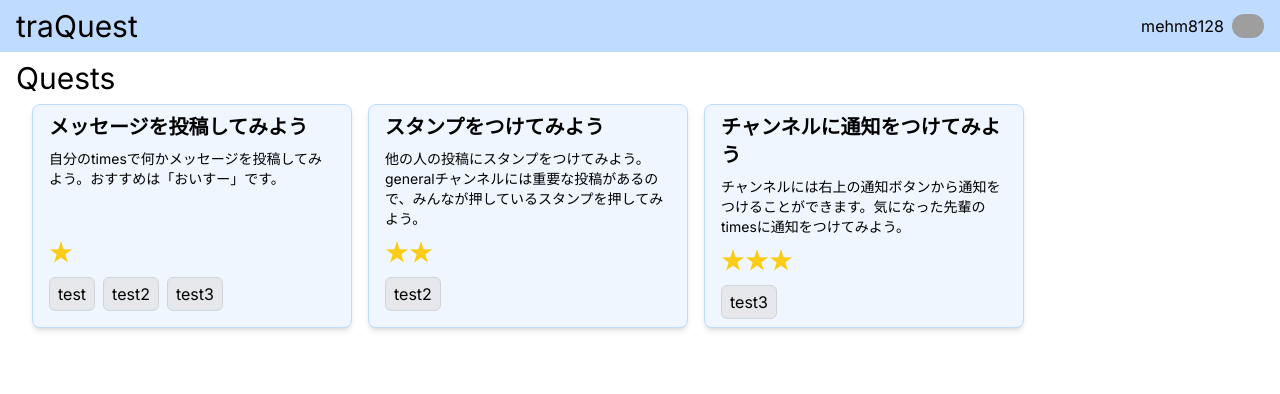
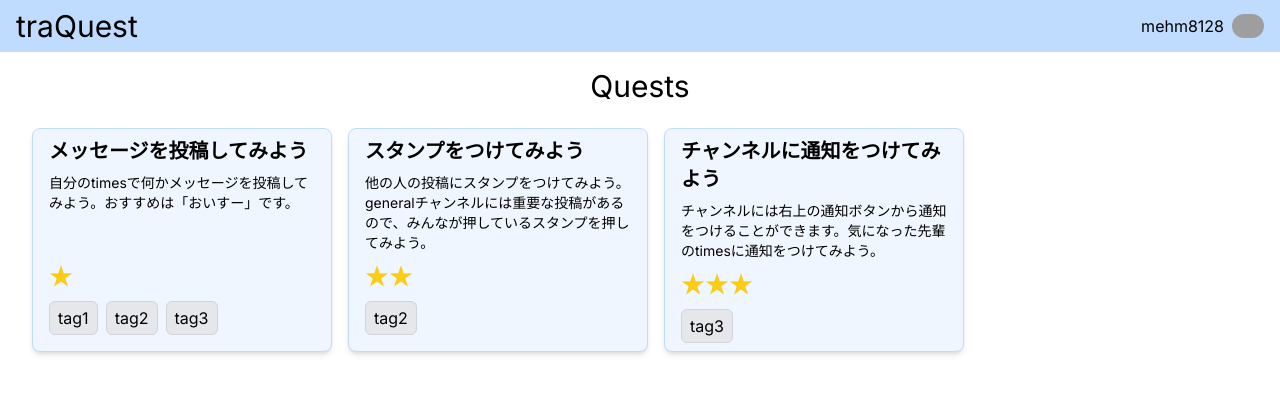
Before and after one commit to mehm8128/traQuest-UI, a Next.js app: page / in a window 1280 px wide. Shown: the top 394 px of the page. Built offline with nearby package versions, Linux system fonts and the light colour scheme; grey boxes are pictures that could not be loaded.

Commit message:
色々修正

```diff
--- a/src/apis/quests/mocks.ts
+++ b/src/apis/quests/mocks.ts
@@ -1,4 +1,10 @@
 import { Quest, QuestDetail } from "@/apis/quests/types"
+
+export const tag = (id: string) => ({
+	id,
+	name: `tag${id}`,
+	createdAt: "2023-01-01T00:00:00.000Z",
+})
 
 export const quests: Quest[] = [
 	{
@@ -7,10 +13,12 @@ export const quests: Quest[] = [
 		title: "メッセージを投稿してみよう",
 		level: 1,
 		completed: true,
-		completeCount: 0,
+		completedCount: 0,
 		description:
 			"自分のtimesで何かメッセージを投稿してみよう。おすすめは「おいすー」です。",
-		tags: ["test", "test2", "test3"],
+		tags: [tag("1"), tag("2"), tag("3")],
+		createdAt: "2023-01-01T00:00:00.000Z",
+		updatedAt: "2023-01-01T00:00:00.000Z",
 	},
 	{
 		id: "2",
@@ -18,10 +26,12 @@ export const quests: Quest[] = [
 		title: "スタンプをつけてみよう",
 		level: 2,
 		completed: false,
-		completeCount: 0,
+		completedCount: 0,
 		description:
 			"他の人の投稿にスタンプをつけてみよう。generalチャンネルには重要な投稿があるので、みんなが押しているスタンプを押してみよう。",
-		tags: ["test2"],
+		tags: [tag("2")],
+		createdAt: "2023-01-01T00:00:00.000Z",
+		updatedAt: "2023-01-01T00:00:00.000Z",
 	},
 	{
 		id: "3",
@@ -29,10 +39,12 @@ export const quests: Quest[] = [
 		title: "チャンネルに通知をつけてみよう",
 		level: 3,
 		completed: false,
-		completeCount: 0,
+		completedCount: 0,
 		description:
 			"チャンネルには右上の通知ボタンから通知をつけることができます。気になった先輩のtimesに通知をつけてみよう。",
-		tags: ["test3"],
+		tags: [tag("3")],
+		createdAt: "2023-01-01T00:00:00.000Z",
+		updatedAt: "2023-01-01T00:00:00.000Z",
 	},
 ]
 
--- /dev/null
+++ b/src/apis/users.ts/types.ts
@@ -0,0 +1,5 @@
+export interface User {
+	name: string
+	completedQuests: string[]
+	score: number
+}
--- a/src/app/[questId]/page.tsx
+++ b/src/app/[questId]/page.tsx
@@ -7,7 +7,7 @@ import Image from "next/image"
 export default function Quest() {
 	return (
 		<div className="w-1/2 mx-auto py-4">
-			<h1 className="text-2xl font-bold">{questDetail.title}</h1>
+			<h1 className="text-3xl font-bold">{questDetail.title}</h1>
 			<div className="flex justify-between mt-2">
 				<p>{questDetail.description}</p>
 				<div className="flex flex-col items-end gap-2">
--- a/src/app/_components/QuestPanel.tsx
+++ b/src/app/_components/QuestPanel.tsx
@@ -8,7 +8,7 @@ interface Props {
 
 export default function QuestPanel(props: Props) {
 	return (
-		<div className="bg-blue-50 border border-blue-200 rounded-lg shadow-md w-80 h-56 px-4 pt-2 pb-4 flex flex-col gap-2 transition-all hover:shadow-lg hover:opacity-90">
+		<div className="bg-blue-50 border border-blue-200 rounded-lg shadow-md w-[300px] h-56 px-4 pt-2 pb-4 flex flex-col gap-2 transition-all hover:shadow-lg hover:opacity-90">
 			<div className="text-xl font-bold">{props.quest.title}</div>
 			<p className="text-sm flex-grow">{props.quest.description}</p>
 			<QuestLevel level={props.quest.level} />
--- /dev/null
+++ b/src/app/loading.tsx
@@ -0,0 +1,3 @@
+export default function Request() {
+	return <div className="w-1/3 mx-auto py-4">loading...</div>
+}
--- a/src/app/page.tsx
+++ b/src/app/page.tsx
@@ -5,8 +5,8 @@ import Link from "next/link"
 export default function Home() {
 	return (
 		<div>
-			<h1 className="text-3xl">Quests</h1>
-			<div className="px-4 py-2 flex flex-wrap gap-4">
+			<h1 className="text-3xl mt-2 text-center">Quests</h1>
+			<div className="px-4 mt-6 flex flex-wrap gap-4">
 				{quests.map((quest) => (
 					<Link href={`/${quest.id}`} key={quest.id}>
 						<QuestPanel quest={quest} />
--- a/src/app/ranking/page.tsx
+++ b/src/app/ranking/page.tsx
@@ -4,8 +4,8 @@ import RankingItem from "@/app/ranking/_components/RankingItem"
 export default function Ranking() {
 	return (
 		<div className="w-1/3 mx-auto py-4">
-			<h1 className="text-2xl font-bold">Ranking</h1>
-			<div className="mt-2 flex flex-col gap-4">
+			<h1 className="text-3xl mt-2 text-center">Ranking</h1>
+			<div className="mt-4 flex flex-col gap-4">
 				{ranking.map((rankingItem) => (
 					<RankingItem rankingItem={rankingItem} key={rankingItem.rank} />
 				))}
--- /dev/null
+++ b/src/app/request/page.tsx
@@ -0,0 +1,8 @@
+export default function Request() {
+	return (
+		<div className="w-1/3 mx-auto py-4">
+			<h1 className="text-3xl mt-2 font-bold">Quest Request</h1>
+			<form></form>
+		</div>
+	)
+}
--- a/src/components/QuestTag.tsx
+++ b/src/components/QuestTag.tsx
@@ -1,5 +1,7 @@
+import { Tag } from "@/apis/quests/types"
+
 interface Props {
-	tags: string[]
+	tags: Tag[]
 }
 
 export default function QuestTags(props: Props) {
@@ -8,9 +10,9 @@ export default function QuestTags(props: Props) {
 			{props.tags.map((tag) => (
 				<span
 					className="bg-gray-200 border border-gray-300 rounded-md py-1 px-2"
-					key={tag}
+					key={tag.id}
 				>
-					{tag}
+					{tag.name}
 				</span>
 			))}
 		</div>
```
Also changed, not shown: src/apis/quests/types.ts (+10 -2 lines), src/apis/users.ts/mocks.ts (added, +9 -0 lines).
